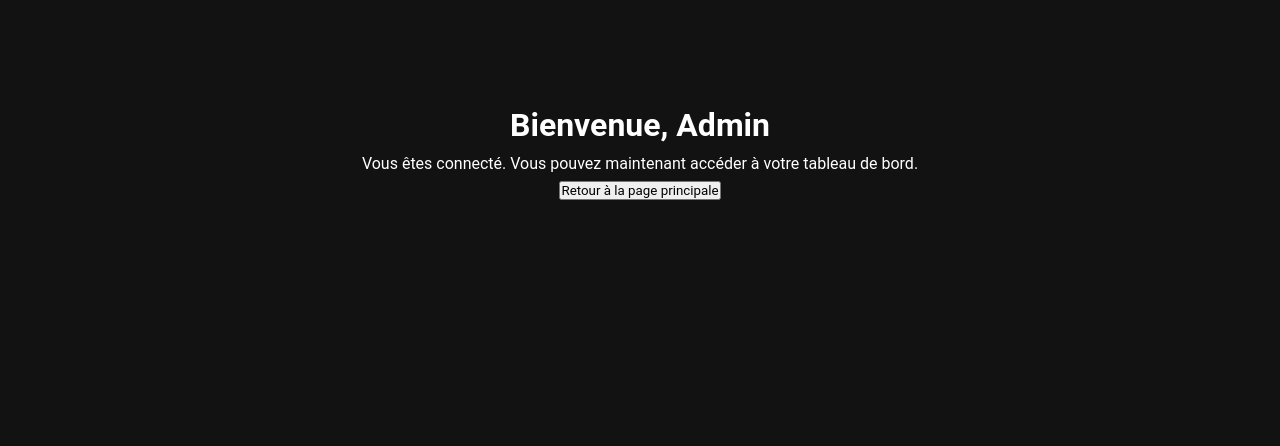
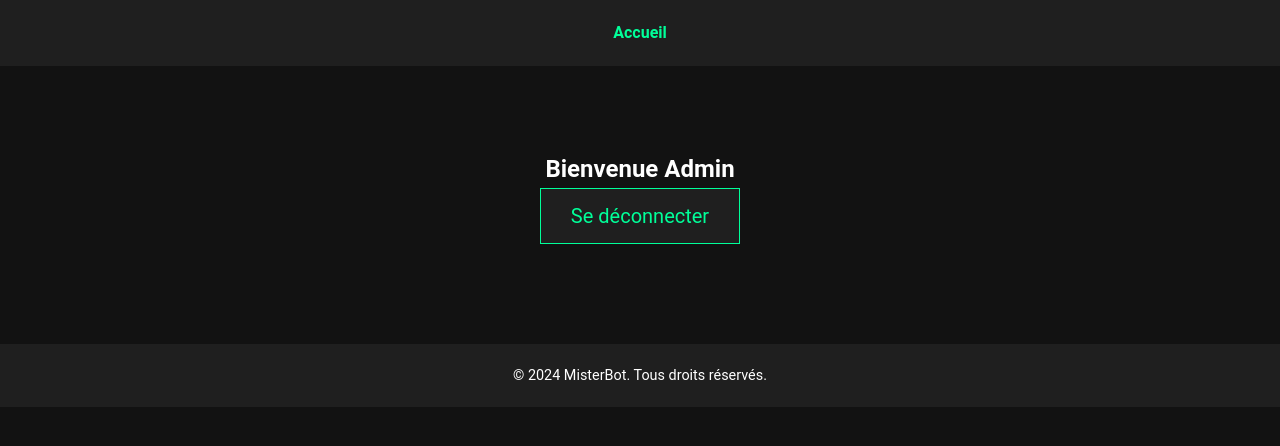
Before and after one commit to Hover-Bot/hoversite, a plain HTML site: page pages/admin.html in a window 1280 px wide. Drawn offline with Linux system fonts and the light colour scheme; files that its build step writes are made by us from their sources.

Commit message:
Update admin.html

```diff
--- a/pages/admin.html
+++ b/pages/admin.html
@@ -3,15 +3,26 @@
 <head>
     <meta charset="UTF-8">
     <meta name="viewport" content="width=device-width, initial-scale=1.0">
-    <title>Bienvenue Admin</title>
-    <link rel="stylesheet" href="assets/styles/styles.css">
+    <title>Bienvenue Admin - MisterBot</title>
+    <link rel="stylesheet" href="../assets/styles/styles.css">
 </head>
 <body>
+    <header>
+        <nav>
+            <ul>
+                <li><a href="../index.html">Accueil</a></li>
+            </ul>
+        </nav>
+    </header>
     <main>
-        <h1>Bienvenue, Admin</h1>
-        <p>Vous êtes connecté. Vous pouvez maintenant accéder à votre tableau de bord.</p>
-        <button onclick="window.location.href = '../index.html'">Retour à la page principale</button>
+        <section class="admin-section">
+            <h2>Bienvenue Admin</h2>
+            <button onclick="logout()">Se déconnecter</button>
+        </section>
     </main>
+    <footer>
+        <p>&copy; 2024 MisterBot. Tous droits réservés.</p>
+    </footer>
     <script src="../scripts/script.js" defer></script>
 </body>
 </html>
```
